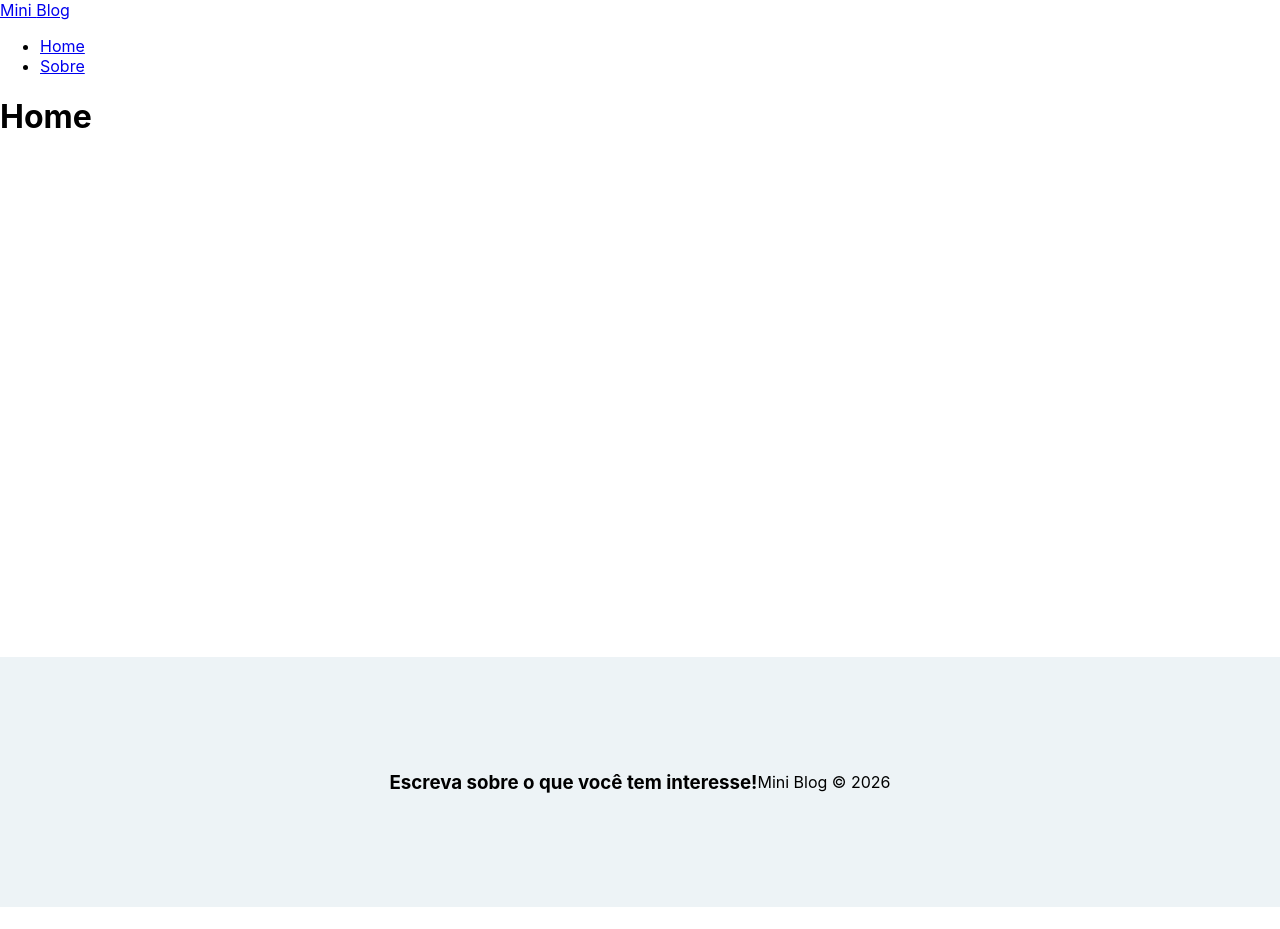
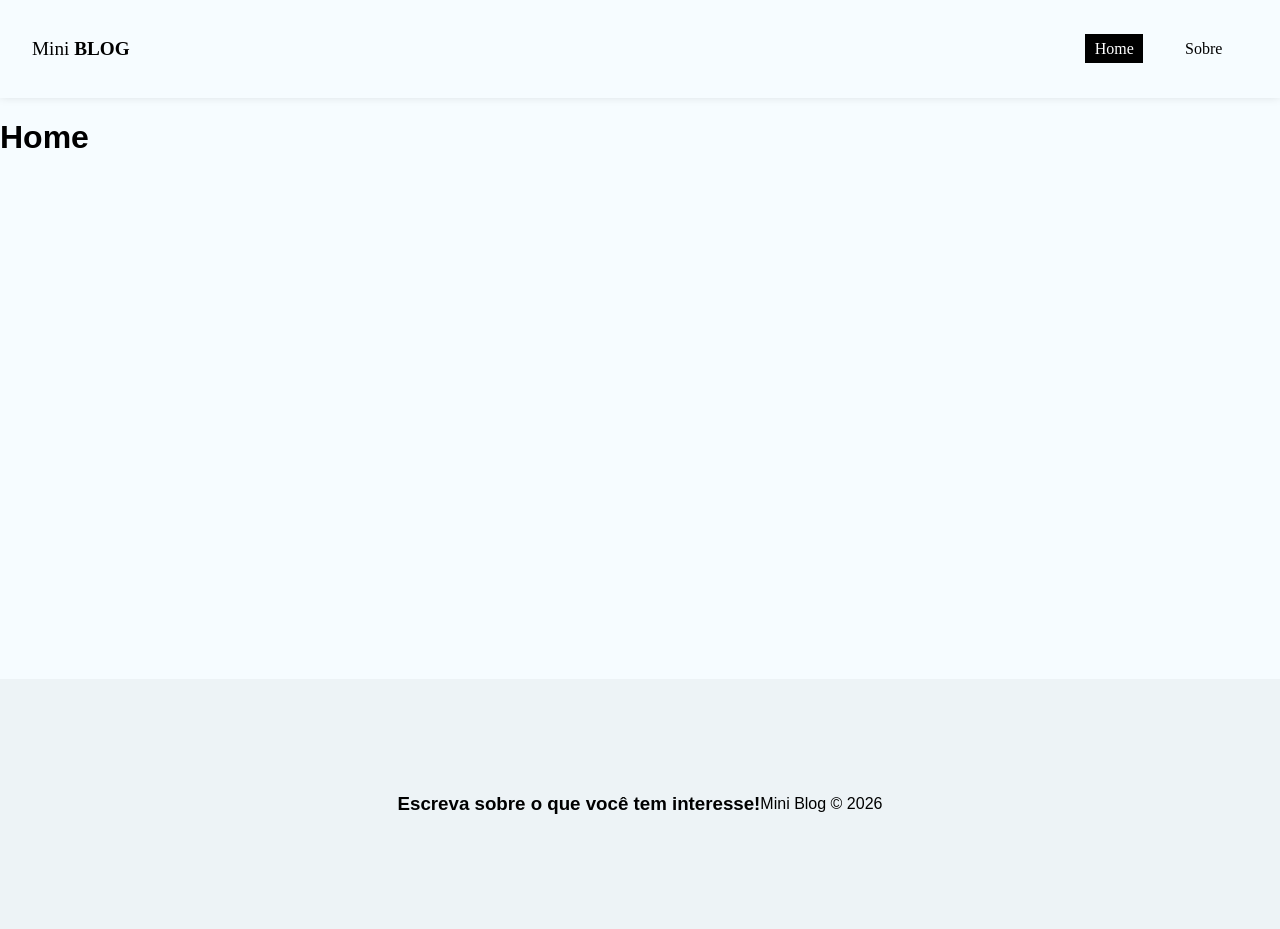
Before and after one commit to RaulSilvaB/MiniBlog, a React (Create React App) app: page / in a window 1280 px wide. Before the commit the page ends 907 px from the top, so only its background shows below. Built offline with nearby package versions, Linux system fonts and the light colour scheme.

Commit message:
Estilos gerais do projeto

```diff
--- a/public/index.html
+++ b/public/index.html
@@ -1,14 +1,12 @@
 <!DOCTYPE html>
 <html lang="en">
+
 <head>
   <meta charset="utf-8" />
   <link rel="icon" href="%PUBLIC_URL%/favicon.ico" />
   <meta name="viewport" content="width=device-width, initial-scale=1" />
   <meta name="theme-color" content="#000000" />
-    <meta
-      name="description"
-      content="Web site created using create-react-app"
-    />
+  <meta name="description" content="Web site created using create-react-app" />
   <link rel="apple-touch-icon" href="%PUBLIC_URL%/logo192.png" />
   <!--
       manifest.json provides metadata used when your web app is installed on a
@@ -24,8 +22,9 @@
       work correctly both with client-side routing and a non-root public URL.
       Learn how to configure a non-root public URL by running `npm run build`.
     -->
-    <title>React App</title>
+  <title>MiniBlog</title>
 </head>
+
 <body>
   <noscript>You need to enable JavaScript to run this app.</noscript>
   <div id="root"></div>
@@ -40,4 +39,5 @@
       To create a production bundle, use `npm run build` or `yarn build`.
     -->
 </body>
+
 </html>
--- a/src/components/Navbar.jsx
+++ b/src/components/Navbar.jsx
@@ -3,17 +3,27 @@ import styles from "./Navbar.module.css";
 
 const Navbar = () => {
   return (
-    <nav>
-      <NavLink to={"/"}>
+    <nav className={styles.navbar}>
+      <NavLink to={"/"} className={styles.brand}>
         Mini <span>Blog</span>
       </NavLink>
 
-      <ul>
+      <ul className={styles.link_list}>
         <li>
-          <NavLink to={"/"}>Home</NavLink>
+          <NavLink
+            to={"/"}
+            className={({ isActive }) => (isActive ? styles.active : "")}
+          >
+            Home
+          </NavLink>
         </li>
         <li>
-          <NavLink to={"/about"}>Sobre</NavLink>
+          <NavLink
+            to={"/about"}
+            className={({ isActive }) => (isActive ? styles.active : "")}
+          >
+            Sobre
+          </NavLink>
         </li>
       </ul>
     </nav>
--- a/src/components/Navbar.module.css
+++ b/src/components/Navbar.module.css
@@ -0,0 +1,35 @@
+.navbar {
+    display: flex;
+    box-shadow: rgba(0, 0, 0, .15) 0px -2px 10px 0px;
+    justify-content: space-between;
+    align-items: center;
+    padding: .5em 2em;
+}
+
+.brand {
+    font-size: 1.2em;
+}
+
+.brand span {
+    font-weight: 900;
+    text-transform: uppercase;
+}
+
+.link_list {
+    display: flex;
+    list-style: none;
+}
+
+.link_list li {
+    margin: 1em;
+}
+
+.link_list li a {
+    padding: 0.4em 0.6em;
+}
+
+
+.active {
+    background-color: #000;
+    color: #fff;
+}
--- a/src/index.css
+++ b/src/index.css
@@ -1,13 +1,33 @@
 body {
+  background-color: #f6fcff;
+  padding: 0;
   margin: 0;
-  font-family: -apple-system, BlinkMacSystemFont, 'Segoe UI', 'Roboto', 'Oxygen',
-    'Ubuntu', 'Cantarell', 'Fira Sans', 'Droid Sans', 'Helvetica Neue',
-    sans-serif;
-  -webkit-font-smoothing: antialiased;
-  -moz-osx-font-smoothing: grayscale;
+  font-family: "Montserrat", sans-serif;
 }
 
-code {
-  font-family: source-code-pro, Menlo, Monaco, Consolas, 'Courier New',
-    monospace;
+input::placeholder,
+textarea::placeholder {
+  font-family: "Montserrat", sans-serif;
 }
+
+input:focus,
+textarea:focus {
+  outline: none;
+}
+
+a,
+nav button {
+  text-decoration: none;
+  background-color: transparent;
+  border: none;
+  color: #000;
+  transition: 0.4s;
+  font-size: 1em;
+  cursor: pointer;
+  font-family: "Montserrat", sans-seri;
+}
+
+a:hover,
+nav button:hover {
+  color: #bbb;
+}
```
Lines whose indentation alone changed are shown as unchanged.
